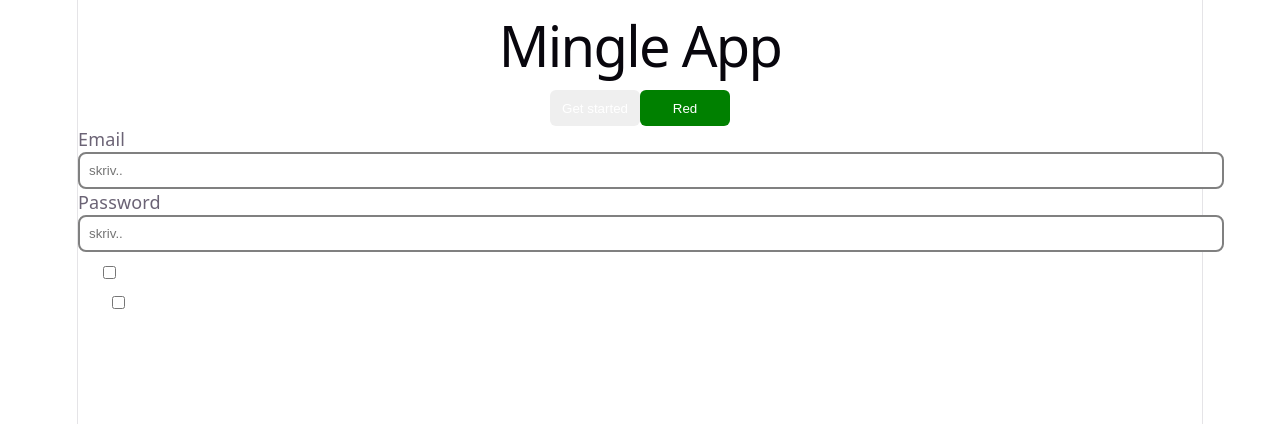
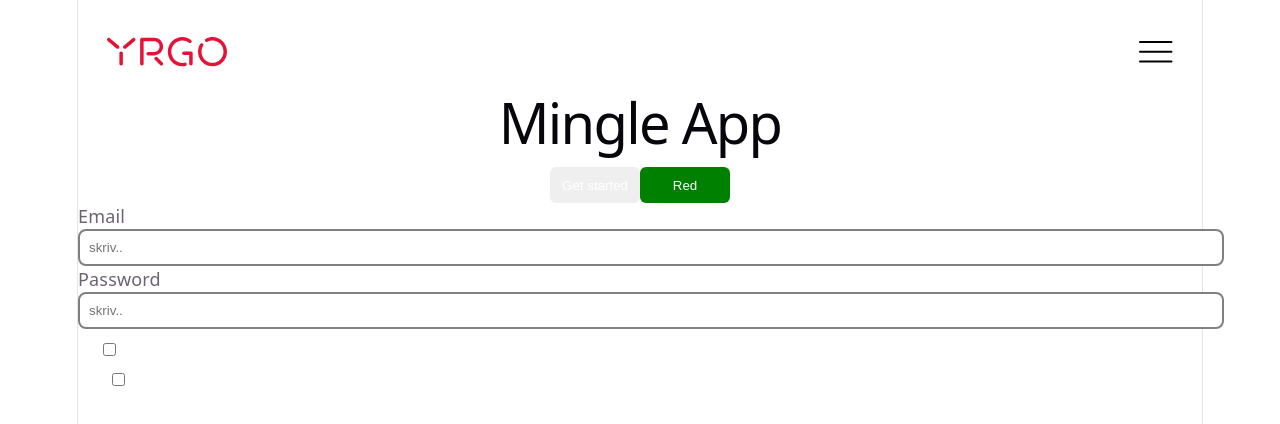
Before and after one commit to egirardo/mingle-app, a React (Vite) app in the folder client/: page / in a window 1280 px wide. Shown: the top 424 px of the page. Built offline with nearby package versions, Linux system fonts and the light colour scheme.

Commit message:
Feature: Header Component

```diff
--- a/client/src/App.jsx
+++ b/client/src/App.jsx
@@ -2,10 +2,12 @@ import "./App.css";
 import Button from "./components/Buttons/Button.jsx";
 import TextInput from "./components/Forms/InputFields/TextInput.jsx";
 import Checkbox from "./components/Forms/Checkboxes/Checkbox.jsx";
+import NavBar from "./components/NavBar/NavBar.jsx";
 
 function App() {
   return (
     <>
+      <NavBar />
       <h1>Mingle App</h1>
       <form>
         <Button buttonName="Get started" />
--- /dev/null
+++ b/client/src/components/NavBar/NavBar.jsx
@@ -0,0 +1,47 @@
+import { useState } from 'react';
+import styles from './NavBar.module.css';
+import yrgoLogo from '../../assets/yrgo-logo.svg';
+import hamburgerIcon from '../../assets/hamburger-icon.svg';
+
+
+export default function NavBar() {
+    const [isMenuOpen, setIsMenuOpen] = useState(false);
+
+    const toggleMenu = () => {
+        setIsMenuOpen(!isMenuOpen);
+    };
+
+    const menuItems = [
+        { label: 'Registration', href: '#registration' },
+        { label: 'Explore Participants', href: '#explore' },
+        { label: 'Student Login', href: '#login' },
+        { label: 'Likes', href: '#likes' }
+    ];
+
+    return (
+        <nav className={styles.navbar}>
+            <div className={styles.logo}>
+                <img src={yrgoLogo} alt="Yrgo Logo" />
+            </div>
+            <div
+                className={styles.hamburger}
+                onClick={toggleMenu}
+                role="button"
+                tabIndex="0"
+                aria-label="Toggle menu"
+            >
+                <img src={hamburgerIcon} alt="Hamburger Icon" />
+            </div>
+
+            {isMenuOpen && (
+                <ul className={styles.menu}>
+                    {menuItems.map((item) => (
+                        <li key={item.label}>
+                            <a href={item.href}>{item.label}</a>
+                        </li>
+                    ))}
+                </ul>
+            )}
+        </nav>
+    );
+}
--- /dev/null
+++ b/client/src/components/NavBar/NavBar.module.css
@@ -0,0 +1,51 @@
+.navbar {
+    display: flex;
+    justify-content: space-between;
+    align-items: center;
+    padding: 10px 20px;
+    background-color: #fff;
+    color: #000;
+    margin: 1.5rem .5rem 0 .5rem;
+    position: relative;
+}
+
+.logo img,
+.hamburger img {
+    display: block;
+}
+
+.hamburger {
+    cursor: pointer;
+}
+
+.menu {
+    position: absolute;
+    top: 100%;
+    right: 0;
+    width: 100%;
+    background-color: #fff;
+    list-style: none;
+    margin: 0;
+    padding: 10px 0;
+    box-shadow: 0 4px 6px rgba(0, 0, 0, 0.1);
+    z-index: 1000;
+    text-align: right;
+}
+
+.menu li {
+    margin: 0 .25rem;
+    padding: 0;
+}
+
+.menu a {
+    display: inline-block;
+    padding: 8px 12px;
+    color: #000;
+    text-decoration: none;
+    transition: all 0.2s;
+    border-radius: 20px;
+}
+
+.menu a:hover {
+    background-color: #D9D9D9;
+}
```
Also changed, not shown: client/src/assets/hamburger-icon.svg (added), client/src/assets/yrgo-logo.svg (added).
